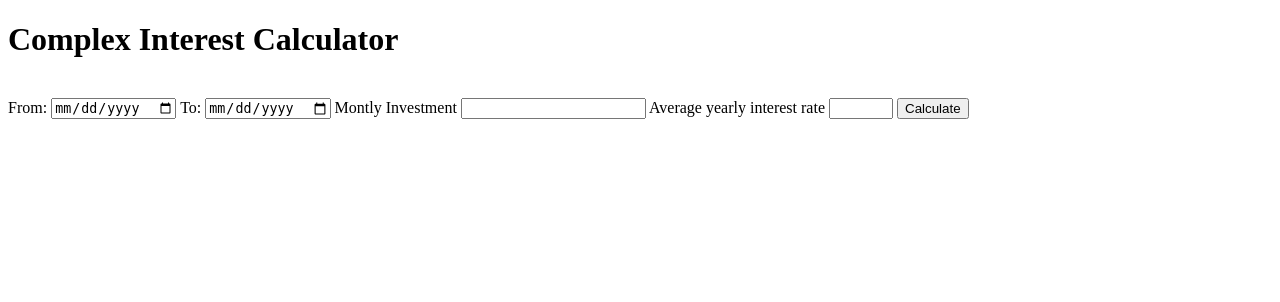
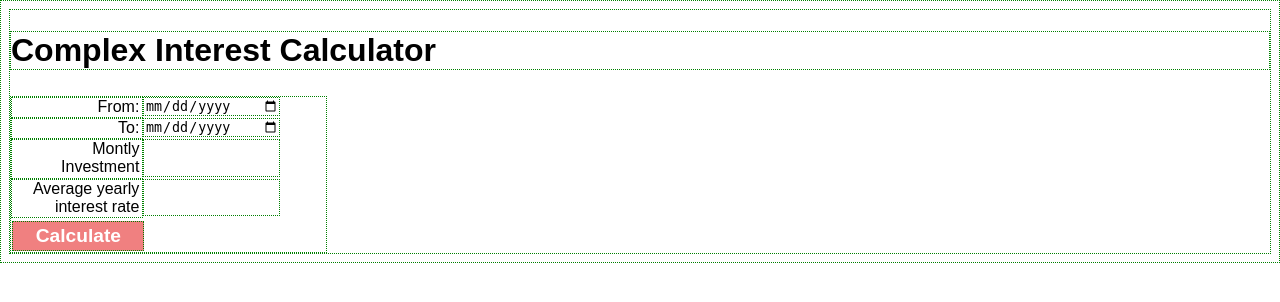
Before and after one commit to doxa-xa/ComplexInterest, a Flask app: page / in a window 1280 px wide. Shown: the top 302 px of the page. Run offline with Flask 3, Linux system fonts and the light colour scheme.

Commit message:
adding css

```diff
--- /dev/null
+++ b/static/main.css
@@ -0,0 +1,75 @@
+*{
+    border: 1px dotted green;
+}
+body{
+    font-family: Arial, Helvetica, sans-serif;
+    display: grid;
+    grid-template-rows: 30%, 70%;
+}
+h1{
+    grid-row: 1/1;
+    margin-bottom: 2%;
+    text-align: left;
+}
+form{
+    display: grid;
+    grid-row: 2/2;
+    grid-template-columns: 50%,50%;
+    grid-template-rows: 20%,20%,20%,20%,20%;
+    max-width: 25%;
+}
+label{
+    text-align: right;
+    padding-right: 2%;
+    padding-bottom: 1%;
+}
+input{
+    margin-bottom: 1%;
+    margin-right: 25%;
+}
+#label_from{
+    grid-column: 1/1;
+    grid-row: 1/1
+}
+#label_to{
+    grid-column: 1/1;
+    grid-row: 2/2;
+}
+#label_investment{
+    grid-column: 1/1;
+    grid-row: 3/3;
+}
+#label_interest{
+    grid-column: 1/1;
+    grid-row: 4/4;
+}
+#button_submit{
+    grid-column-start: 1;
+    grid-column-end: 2;
+    grid-row: 5/5;
+    margin-left: 1%;
+    margin-top: 2%;
+    width: 100%;
+    background-color: lightcoral;
+    color: white;
+    font-weight: bolder;
+    font-size: larger;
+    padding-top: 3px;
+    padding-bottom: 3px;
+}
+#from{
+    grid-column: 2/2;
+    grid-row: 1/1;
+}
+#to{
+    grid-column: 2/2;
+    grid-row: 2/2;
+}
+#investment{
+    grid-column: 2/2;
+    grid-row: 3/3;
+}
+#interest{
+    grid-column: 2/2;
+    grid-row: 4/4;
+}
--- a/templates/index.html
+++ b/templates/index.html
@@ -3,20 +3,21 @@
 <head>
     <meta charset="UTF-8">
     <meta name="viewport" content="width=device-width, initial-scale=1.0">
+    <link rel="stylesheet" href="{{ url_for('static',filename='main.css') }}">
     <title>Complex Interest Calculator</title>
 </head>
 <body>
-    <h1>Complex Interest Calculator</h1><br>
+    <h1>Complex Interest Calculator</h1>
     <form action="/" method="post">
-        <label for="from">From:</label>
+        <label for="from",id="label_from">From:</label>
         <input type="date" name="from" id="from">
-        <label for="to">To:</label>
+        <label for="to" id="label_to">To:</label>
         <input type="date" name="to" id="to">
-        <label for="investment">Montly Investment</label>
+        <label for="investment" id="label_investment">Montly Investment</label>
         <input type="number" name="investment" id="investment">
-        <label for="interest">Average yearly interest rate</label>
+        <label for="interest" id="label_interest">Average yearly interest rate</label>
         <input type="number" name="interest" id="interest" min="0" max="100">
-        <input type="submit" value="Calculate">
+        <input type="submit" id="button_submit" value="Calculate">
     </form>
 </body>
 </html>
```
